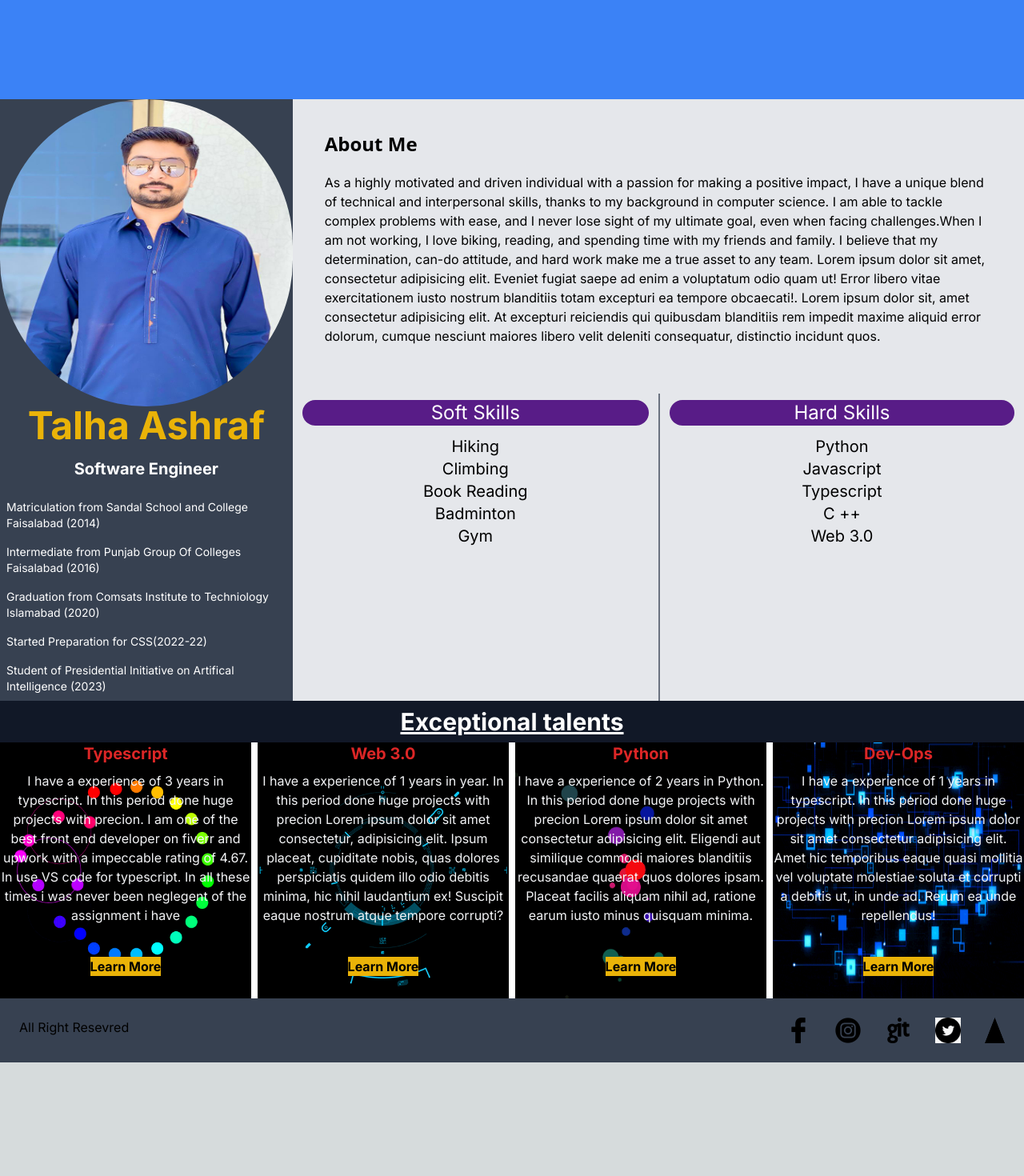
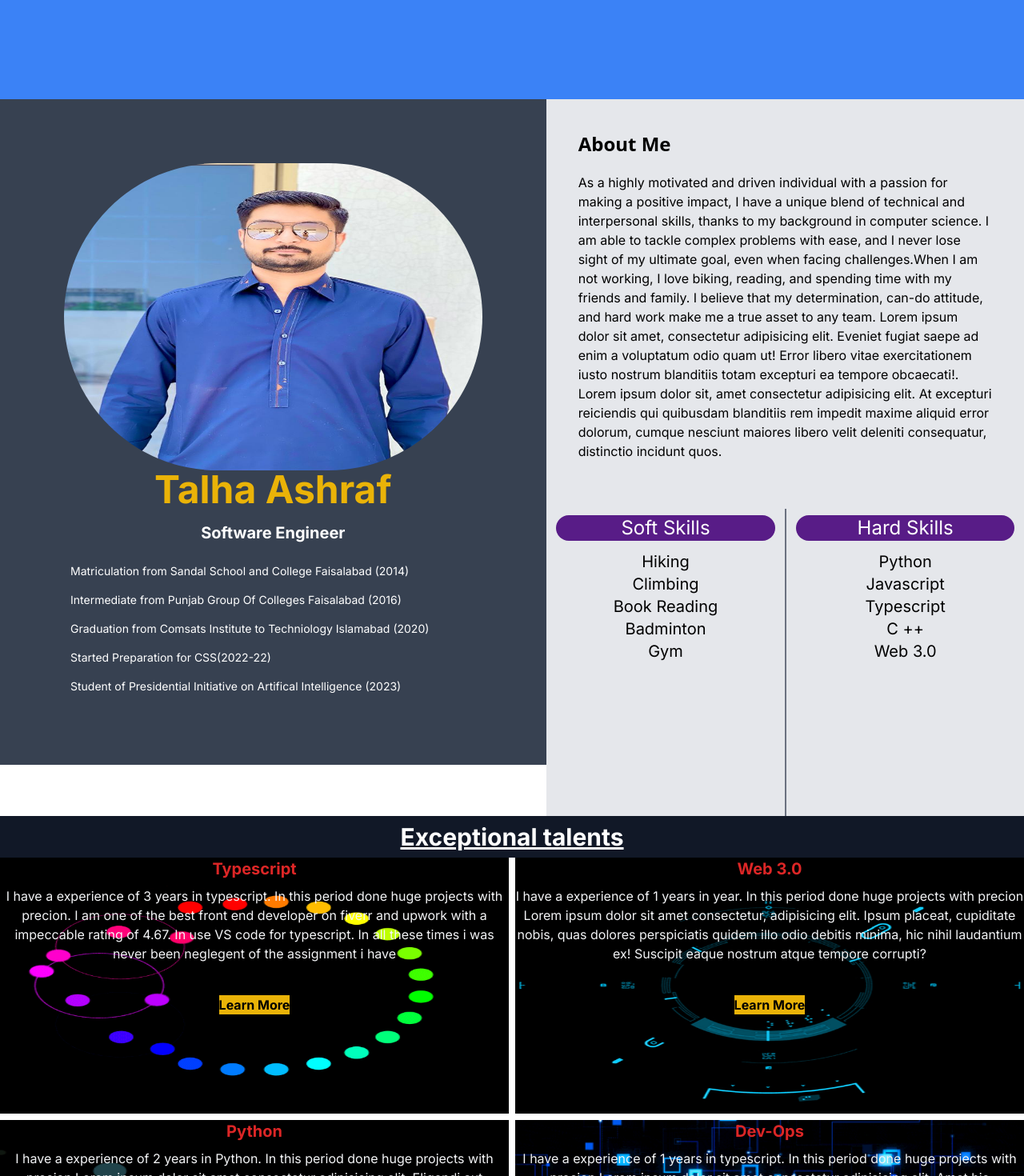
Before and after one commit to talhacheema675/my_website, a Next.js app: page / in a window 1280 px wide. Shown: the part 740-2210 px from the top of the page at 80% size. Before the commit the page ends 2068 px from the top, so only its background shows below. Built offline with nearby package versions, Linux system fonts and the light colour scheme.

Commit message:
Update page.tsx

```diff
--- a/src/app/page.tsx
+++ b/src/app/page.tsx
@@ -25,8 +25,8 @@ export default function Home() {
 
 
 
- <div className='flex lg: flex-row md:flex-row sm:flex-col'>
-      <div className=' left flex flex-col w-2/5  h-max bg-gray-700 text-white'>
+ <div className='flex lg: flex-row md:flex-row sm:flex-col sm:justify-center'>
+      <div className=' flex flex-col w-2/5  h-max bg-gray-700 text-white sm:w-full sm:p-20'>
                 <div className=' w-full h-96 flex '><Image src="/111.jpg" alt='my_image ' width={1000} height={100} className='w-full h-full rounded-full'/> </div>
                 <div className='text-white h-max w-full text-center'>
                     <h1 className='text-5xl text-yellow-500 font-bold'>Talha Ashraf</h1>
@@ -70,7 +70,7 @@ export default function Home() {
       </div>
  </div>
  <div className='flex flex-row  justify-center text-white bg-gray-900'><h1 className='text-3xl font-bold underline decoration-3 p-2'>Exceptional talents</h1></div>
- <div id="2" className='grid grid-cols-4 lg: grid-rows-1 md:grid-row sm:grid-rows-1 bg-white  gap-2 w-full h-max text-gray-100'>
+ <div id="2" className='grid grid-cols-4  sm:grid-cols-2 bg-white  gap-2 w-full h-max text-gray-100'>
       <div className='relative  w-full h-full'>
                   <div><Image src="/3333.gif" alt='my_image ' width={1000} height={100} className='w-full h-80 hover:blur'/> </div>
                   <div className='absolute top-0 left-0 text-center'>
```
